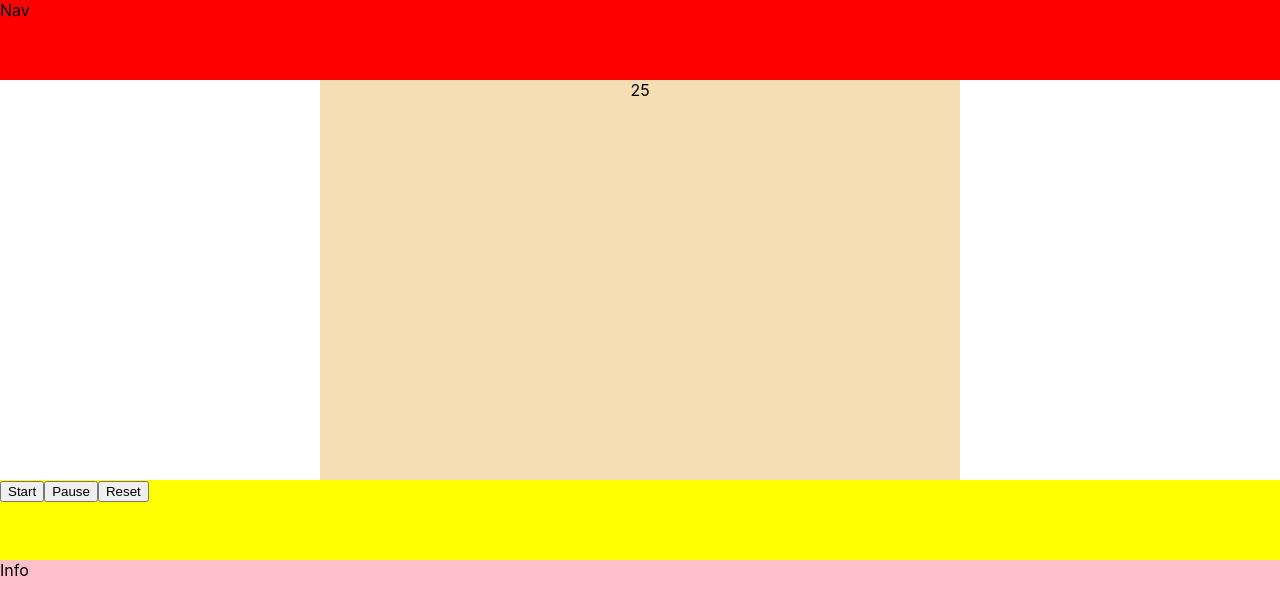
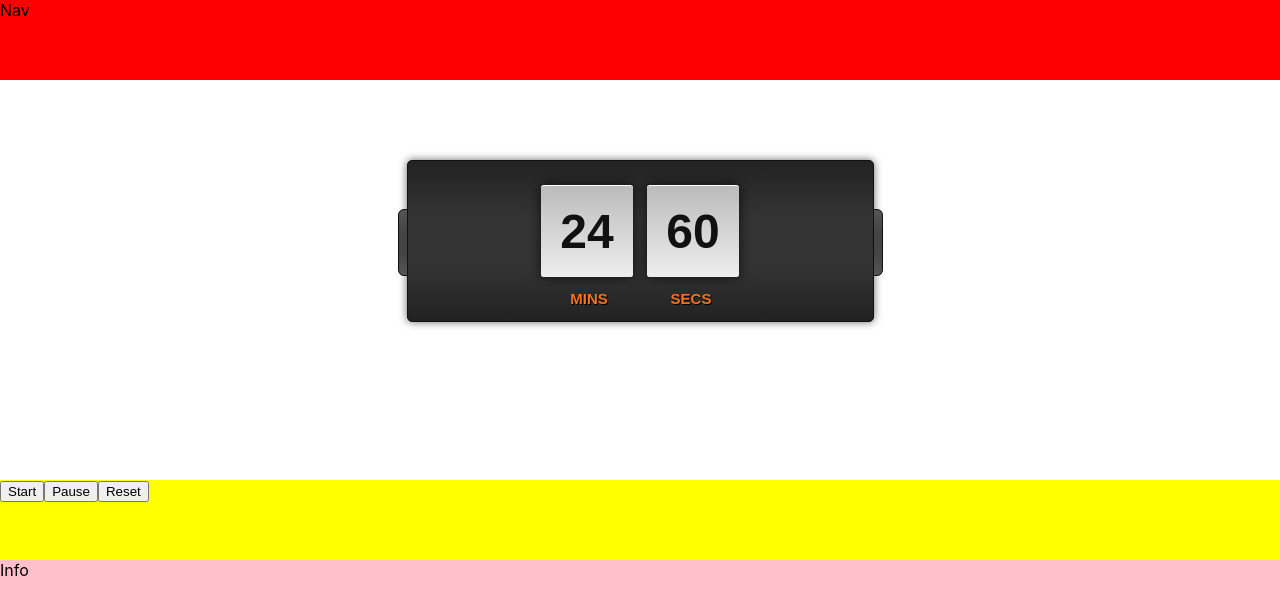
Before and after one commit to Singh-Arshdeep/react-pomodoro, a React (Create React App) app: page / in a window 1280 px wide. Shown: the top 614 px of the page. Built offline with nearby package versions, Linux system fonts and the light colour scheme.

Commit message:
adding mins and secs

```diff
--- a/src/components/Pomodoro.js
+++ b/src/components/Pomodoro.js
@@ -1,4 +1,4 @@
-import React, { useState } from 'react';
+import React, { useState, useEffect } from 'react';
 import { makeStyles } from '@material-ui/core/styles';
 import Grid from '@material-ui/core/Grid';
 import PomoTimer from './pomoComponents/PomoTimer';
@@ -33,18 +33,30 @@ let timer;
 export default function Pomodoro() {
     const classes = useStyles();
 
-    const [pomoTime, setPomoTime] = useState(25);
+    const [pomoTimeMin, setPomoTimeMin] = useState(25);
+    const [pomoTimeSec, setPomoTimeSec] = useState(0);
 
     let handleStart = () => {
-        console.log(timer);
+        setPomoTimeSec(60);
         if (!timer) {
             timer = setInterval(() => {
-                setPomoTime((prevState) =>
+                setPomoTimeSec((prevState) =>
                     prevState - 1,
                 );
+
             }, 1000);
         }
     }
+
+    useEffect(() => {
+        console.log(pomoTimeSec);
+        if (pomoTimeSec == 0) {
+            setPomoTimeSec(60);
+            setPomoTimeMin((prevState) => {
+                return prevState - 1
+            });
+        }
+    }, [pomoTimeSec]);
 
     let handlePause = () => {
         if (timer) {
@@ -54,8 +66,8 @@ export default function Pomodoro() {
     }
 
     let handleReset = () => {
-        console.log("heer");
-        setPomoTime(25);
+        setPomoTimeMin(25);
+        setPomoTimeSec(0);
         clearInterval(timer);
         timer = null;
     }
@@ -67,7 +79,7 @@ export default function Pomodoro() {
                     <div>Nav</div>
                 </Grid>
                 <Grid item xs={12} className={classes.timer}>
-                    <PomoTimer pomoTime={pomoTime} />
+                    <PomoTimer pomoTimeMin={pomoTimeMin} pomoTimeSec={pomoTimeSec} />
                 </Grid>
                 <Grid item xs={12} className={classes.actionBtns}>
                     <PomoActionBtns handleStart={handleStart}
--- a/src/components/pomoComponents/PomoTimer.js
+++ b/src/components/pomoComponents/PomoTimer.js
@@ -1,5 +1,6 @@
 import React from 'react';
 import { makeStyles } from '@material-ui/core/styles';
+import './pomoTimer.css';
 
 const useStyles = makeStyles((theme) => ({
     container: {
@@ -12,7 +13,6 @@ const useStyles = makeStyles((theme) => ({
         height:'100%',
         width:'50%',
         textAlign:'center',
-        backgroundColor:'wheat'
     }
 }));
 
@@ -22,7 +22,16 @@ export default function PomoTimer(props) {
     return(
         <div className={classes.container}>
             <div className={classes.clock}>
-                <span>{props.pomoTime}</span>
+                <div id="countdown">
+                <div id='tiles'>
+                <span>{props.pomoTimeMin}</span>
+                <span>{props.pomoTimeSec}</span>
+                </div>
+                <div className="labels">
+                    <li>Mins</li>
+                    <li>Secs</li>
+                </div>
+                </div>
             </div>
         </div>
     );
--- /dev/null
+++ b/src/components/pomoComponents/pomoTimer.css
@@ -0,0 +1,96 @@
+
+#countdown{
+	width: 465px;
+	height: 112px;
+	text-align: center;
+	background: #222;
+	background-image: -webkit-linear-gradient(top, #222, #333, #333, #222);
+	background-image:    -moz-linear-gradient(top, #222, #333, #333, #222);
+	background-image:     -ms-linear-gradient(top, #222, #333, #333, #222);
+	background-image:      -o-linear-gradient(top, #222, #333, #333, #222);
+	border: 1px solid #111;
+	border-radius: 5px;
+	box-shadow: 0px 0px 8px rgba(0, 0, 0, 0.6);
+	margin: auto;
+	padding: 24px 0;
+	position: absolute;
+    top: 20%;
+    left: 0; right: 0;
+}
+
+#countdown:before{
+	content:"";
+	width: 8px;
+	height: 65px;
+	background: #444;
+	background-image: -webkit-linear-gradient(top, #555, #444, #444, #555);
+	background-image:    -moz-linear-gradient(top, #555, #444, #444, #555);
+	background-image:     -ms-linear-gradient(top, #555, #444, #444, #555);
+	background-image:      -o-linear-gradient(top, #555, #444, #444, #555);
+	border: 1px solid #111;
+	border-top-left-radius: 6px;
+	border-bottom-left-radius: 6px;
+	display: block;
+	position: absolute;
+	top: 48px; left: -10px;
+}
+
+#countdown:after{
+	content:"";
+	width: 8px;
+	height: 65px;
+	background: #444;
+	background-image: -webkit-linear-gradient(top, #555, #444, #444, #555);
+	background-image:    -moz-linear-gradient(top, #555, #444, #444, #555);
+	background-image:     -ms-linear-gradient(top, #555, #444, #444, #555);
+	background-image:      -o-linear-gradient(top, #555, #444, #444, #555);
+	border: 1px solid #111;
+	border-top-right-radius: 6px;
+	border-bottom-right-radius: 6px;
+	display: block;
+	position: absolute;
+	top: 48px; right: -10px;
+}
+
+#countdown #tiles{
+	position: relative;
+	z-index: 1;
+}
+
+#countdown #tiles > span{
+	width: 92px;
+	max-width: 92px;
+	font: bold 48px 'Droid Sans', Arial, sans-serif;
+	text-align: center;
+	color: #111;
+	background-color: #ddd;
+	background-image: -webkit-linear-gradient(top, #bbb, #eee);
+	background-image:    -moz-linear-gradient(top, #bbb, #eee);
+	background-image:     -ms-linear-gradient(top, #bbb, #eee);
+	background-image:      -o-linear-gradient(top, #bbb, #eee);
+	border-top: 1px solid #fff;
+	border-radius: 3px;
+	box-shadow: 0px 0px 12px rgba(0, 0, 0, 0.7);
+	margin: 0 7px;
+	padding: 18px 0;
+	display: inline-block;
+	position: relative;
+}
+
+#countdown .labels{
+	width: 100%;
+	height: 25px;
+	text-align: center;
+	position: absolute;
+	bottom: 8px;
+}
+
+#countdown .labels li{
+	width: 102px;
+	font: bold 15px 'Droid Sans', Arial, sans-serif;
+	color: #f47321;
+	text-shadow: 1px 1px 0px #000;
+	text-align: center;
+	text-transform: uppercase;
+	display: inline-block;
+}
```
